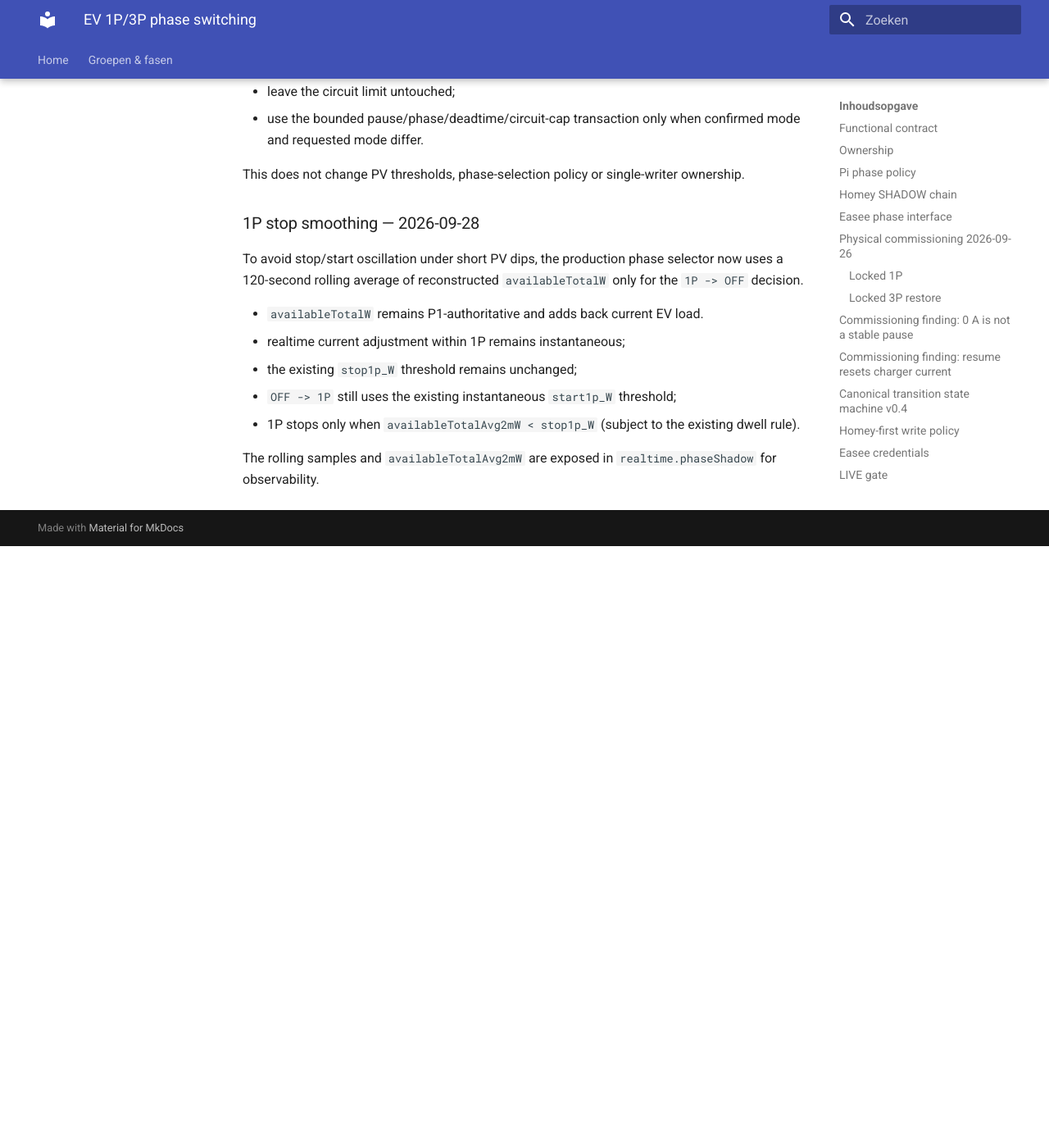
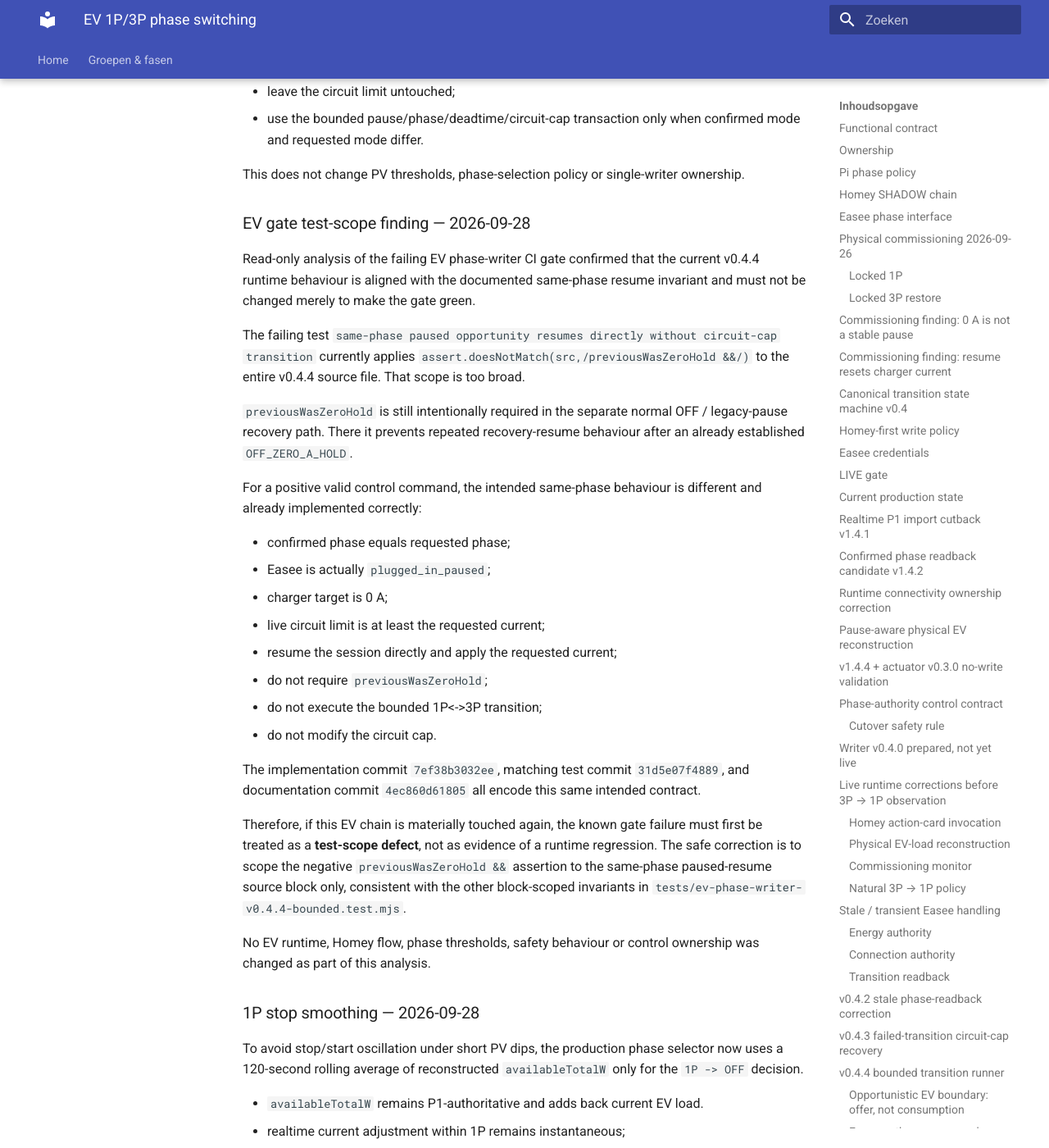
Before and after one commit to OnsKasteeltje/homey-energy-manual, an MkDocs documentation site: the page built from docs/architecture/ev-phase-switching-v0.1.md, in a window 1280 px wide and 1400 px high, scrolled down 23977 px. Shown: the whole window at 82% size. Built offline with MkDocs 1.6.1 and Material for MkDocs 9.7.7, drawn with Linux system fonts in a browser that asks for light colours; before the commit the page ends 24643 px from its top, so only the background shows below that.

Commit message:
docs(ev): record phase-writer gate test-scope finding

```diff
--- a/docs/architecture/ev-phase-switching-v0.1.md
+++ b/docs/architecture/ev-phase-switching-v0.1.md
@@ -869,6 +869,48 @@
 ownership.
 
 
+### EV gate test-scope finding — 2026-09-28
+
+Read-only analysis of the failing EV phase-writer CI gate confirmed that the
+current v0.4.4 runtime behaviour is aligned with the documented same-phase
+resume invariant and must not be changed merely to make the gate green.
+
+The failing test
+`same-phase paused opportunity resumes directly without circuit-cap transition`
+currently applies `assert.doesNotMatch(src,/previousWasZeroHold &&/)` to the
+entire v0.4.4 source file. That scope is too broad.
+
+`previousWasZeroHold` is still intentionally required in the separate normal
+OFF / legacy-pause recovery path. There it prevents repeated recovery-resume
+behaviour after an already established `OFF_ZERO_A_HOLD`.
+
+For a positive valid control command, the intended same-phase behaviour is
+different and already implemented correctly:
+
+- confirmed phase equals requested phase;
+- Easee is actually `plugged_in_paused`;
+- charger target is 0 A;
+- live circuit limit is at least the requested current;
+- resume the session directly and apply the requested current;
+- do not require `previousWasZeroHold`;
+- do not execute the bounded 1P<->3P transition;
+- do not modify the circuit cap.
+
+The implementation commit `7ef38b3032ee`, matching test commit
+`31d5e07f4889`, and documentation commit `4ec860d61805` all encode this
+same intended contract.
+
+Therefore, if this EV chain is materially touched again, the known gate failure
+must first be treated as a **test-scope defect**, not as evidence of a runtime
+regression. The safe correction is to scope the negative
+`previousWasZeroHold &&` assertion to the same-phase paused-resume source
+block only, consistent with the other block-scoped invariants in
+`tests/ev-phase-writer-v0.4.4-bounded.test.mjs`.
+
+No EV runtime, Homey flow, phase thresholds, safety behaviour or control
+ownership was changed as part of this analysis.
+
+
 ### 1P stop smoothing — 2026-09-28
 
 To avoid stop/start oscillation under short PV dips, the production phase selector
```
